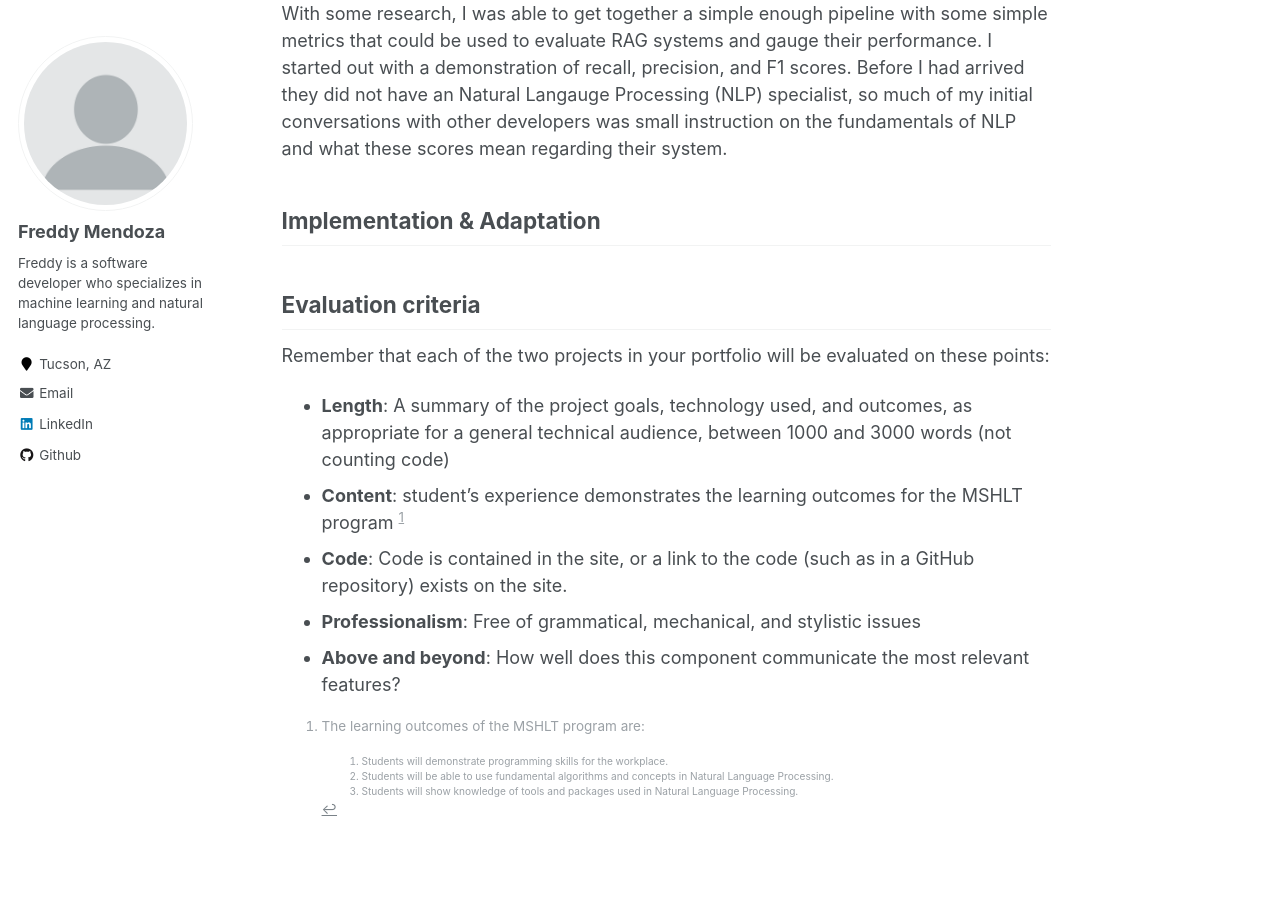
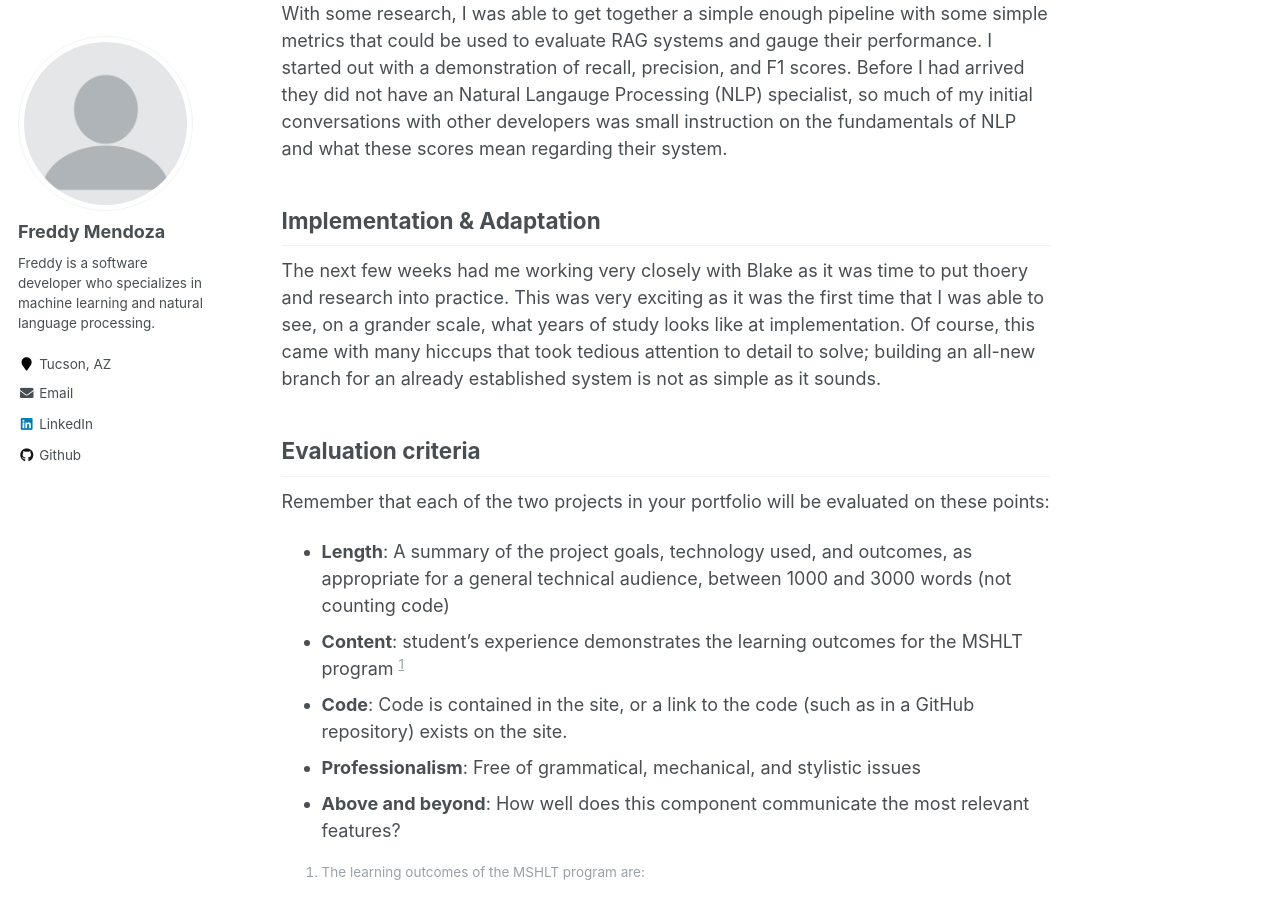
Before and after one commit to fmend/fmend.github.io, a Jekyll site: the page built from _portfolio/portfolio-1.md, in a window 1280 px wide and 900 px high, scrolled down 996 px. Built offline with Jekyll 4.4.1, drawn with Linux system fonts in a browser that asks for light colours.

Commit message:
Update portfolio-1.md

```diff
--- a/_portfolio/portfolio-1.md
+++ b/_portfolio/portfolio-1.md
@@ -18,7 +18,7 @@ As can be expected, I spent the first couple of weeks preparing my machine for t
 
 ## Implementation & Adaptation
 
-
+The next few weeks had me working very closely with Blake as it was time to put thoery and research into practice. This was very exciting as it was the first time that I was able to see, on a grander scale, what years of study looks like at implementation. Of course, this came with many hiccups that took tedious attention to detail to solve; building an all-new branch for an already established system is not as simple as it sounds.
 
 ## Evaluation criteria
 Remember that each of the two projects in your portfolio will be evaluated on these points:
```
